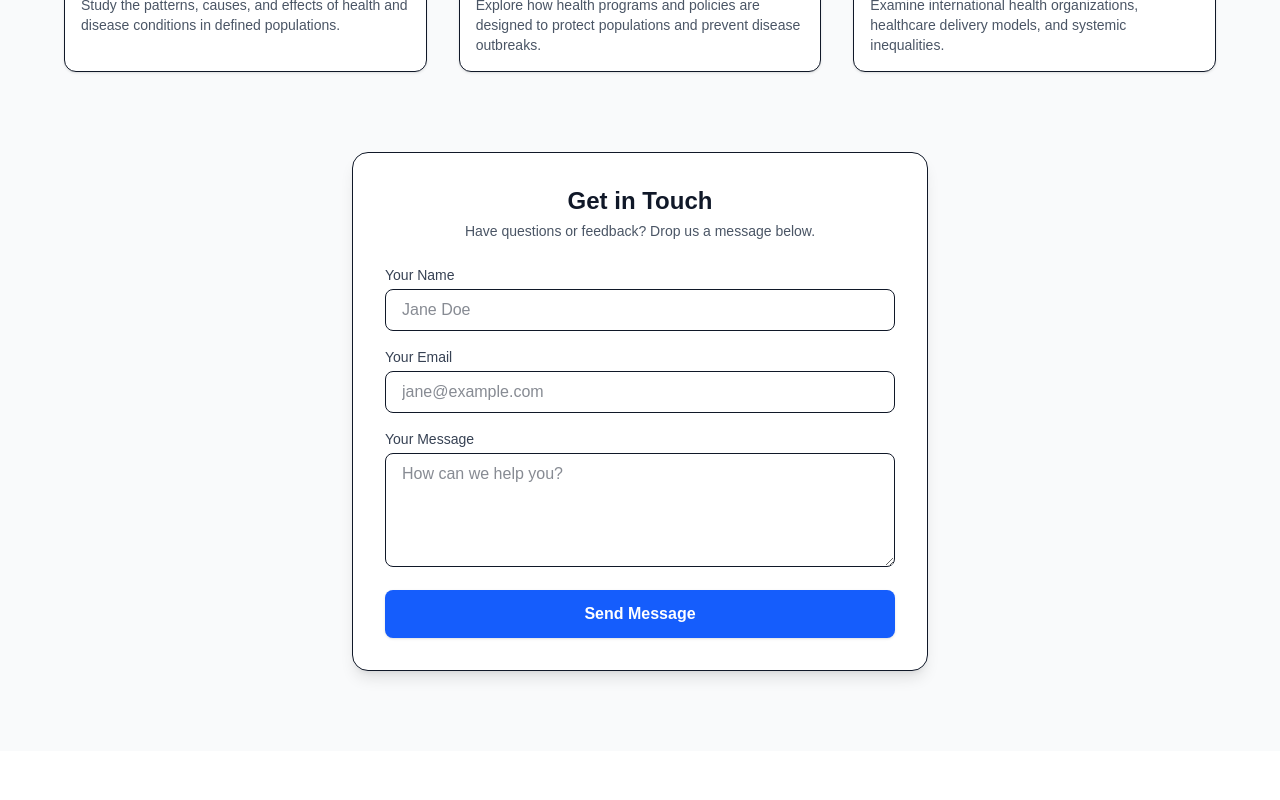
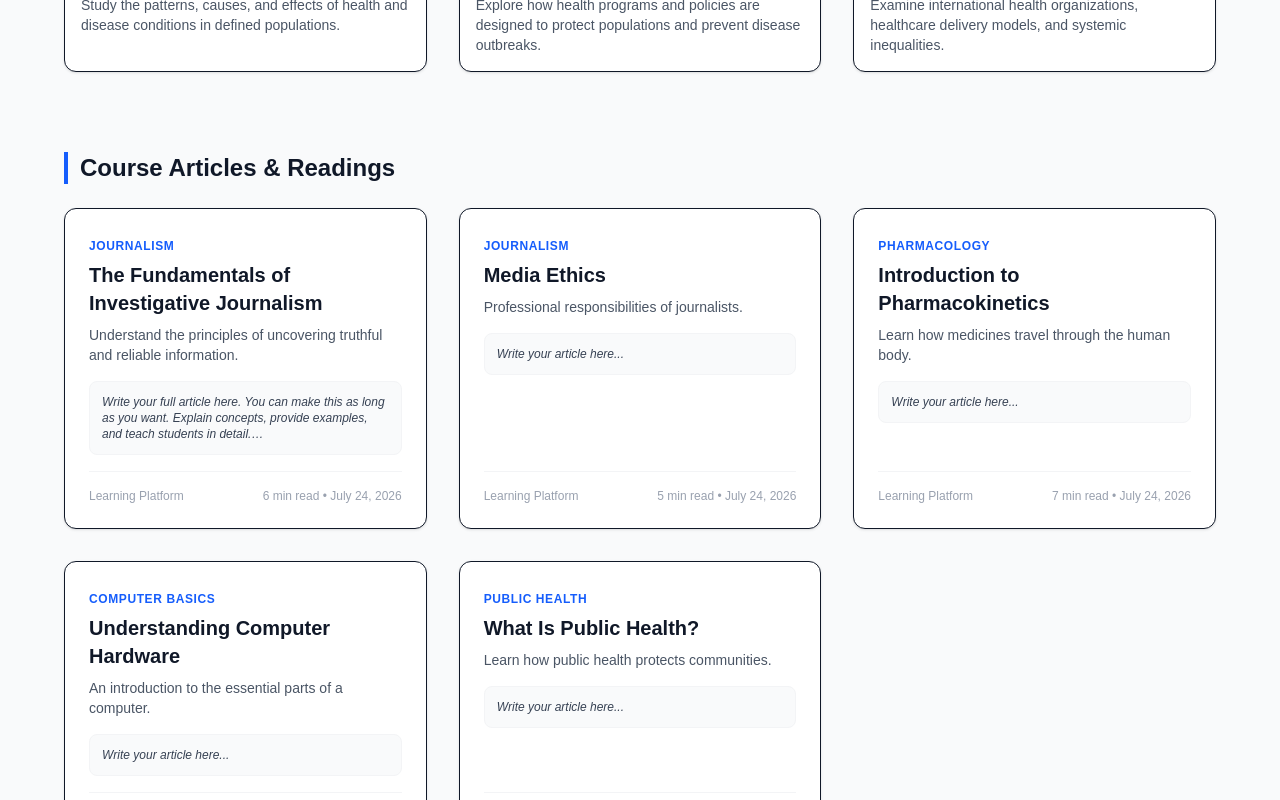
Before and after one commit to ttttt-glitch/Learning-Platform, a Next.js app: page / in a window 1280 px wide. Shown: the part 2000-2800 px from the top of the page. Before the commit the page ends 2751 px from the top, so only its background shows below. Built offline with nearby package versions, Linux system fonts and the light colour scheme.

Commit message:
fix duplicate content and video

```diff
--- a/app/components/CourseExplorer.tsx
+++ b/app/components/CourseExplorer.tsx
@@ -84,6 +84,77 @@ const COURSES = [
     embedUrl: "https://www.youtube.com/embed/1A2B3C4D5E6",
   },
 ];
+interface Article {
+  id: string;
+  category: string;
+  title: string;
+  summary: string;
+  content: string;
+  author: string;
+  readTime: string;
+  date: string;
+}
+
+const ARTICLES: Article[] = [
+  {
+    id: "journalism-1",
+    category: "Journalism",
+    title: "The Fundamentals of Investigative Journalism",
+    summary: "Understand the principles of uncovering truthful and reliable information.",
+    content: `Write your full article here. You can make this as long as you want. Explain concepts, provide examples, and teach students in detail.
+
+You can even write multiple paragraphs.
+
+This is where your lesson or article goes.`,
+    author: "Learning Platform",
+    readTime: "6 min read",
+    date: "July 24, 2026",
+  },
+
+  {
+    id: "journalism-2",
+    category: "Journalism",
+    title: "Media Ethics",
+    summary: "Professional responsibilities of journalists.",
+    content: "Write your article here...",
+    author: "Learning Platform",
+    readTime: "5 min read",
+    date: "July 24, 2026",
+  },
+
+  {
+    id: "pharmacology-1",
+    category: "Pharmacology",
+    title: "Introduction to Pharmacokinetics",
+    summary: "Learn how medicines travel through the human body.",
+    content: "Write your article here...",
+    author: "Learning Platform",
+    readTime: "7 min read",
+    date: "July 24, 2026",
+  },
+
+  {
+    id: "computer-1",
+    category: "Computer Basics",
+    title: "Understanding Computer Hardware",
+    summary: "An introduction to the essential parts of a computer.",
+    content: "Write your article here...",
+    author: "Learning Platform",
+    readTime: "8 min read",
+    date: "July 24, 2026",
+  },
+
+  {
+    id: "public-health-1",
+    category: "Public Health",
+    title: "What Is Public Health?",
+    summary: "Learn how public health protects communities.",
+    content: "Write your article here...",
+    author: "Learning Platform",
+    readTime: "6 min read",
+    date: "July 24, 2026",
+  },
+];
 
 export default function Home() {
   const [activeCategory, setActiveCategory] = useState("All");
@@ -100,6 +171,15 @@ export default function Home() {
     const matchesSearch =
       course.title.toLowerCase().includes(searchQuery.toLowerCase()) ||
       course.description.toLowerCase().includes(searchQuery.toLowerCase());
+    return matchesCategory && matchesSearch;
+  });
+
+  // Filter articles based on active category and search query
+  const filteredArticles = ARTICLES.filter((article) => {
+    const matchesCategory = activeCategory === "All" || article.category === activeCategory;
+    const matchesSearch =
+      article.title.toLowerCase().includes(searchQuery.toLowerCase()) ||
+      article.summary.toLowerCase().includes(searchQuery.toLowerCase());
     return matchesCategory && matchesSearch;
   });
 
@@ -150,6 +230,7 @@ export default function Home() {
         <h1 className="text-2xl font-bold text-blue-600">Learning Platform</h1>
         <div className="space-x-6 text-sm font-medium">
           <a href="#courses" className="hover:text-blue-600">Courses</a>
+          <a href="#articles" className="hover:text-blue-600">Articles</a>
           <a href="#contact" className="hover:text-blue-600">Contact Us</a>
         </div>
       </nav>
@@ -229,6 +310,38 @@ export default function Home() {
         )}
       </section>
 
+      {/* Course Articles & Resources Section */}
+      <section id="articles" className="max-w-6xl mx-auto mb-20">
+        <h3 className="text-2xl font-bold mb-6 border-l-4 border-blue-600 pl-3">Course Articles & Readings</h3>
+
+        {filteredArticles.length > 0 ? (
+          <div className="grid grid-cols-1 md:grid-cols-2 lg:grid-cols-3 gap-8">
+            {filteredArticles.map((article) => (
+              <div key={article.id} className="bg-white p-6 rounded-xl shadow border flex flex-col justify-between">
+                <div>
+                  <span className="text-xs font-semibold text-blue-600 uppercase tracking-wider">{article.category}</span>
+                  <h4 className="text-xl font-semibold mb-2 mt-1">{article.title}</h4>
+                  <p className="text-gray-600 text-sm mb-4">{article.summary}</p>
+                  <div className="bg-gray-50 p-3 rounded-lg border border-gray-100 mb-4">
+                    <p className="text-xs text-gray-700 italic whitespace-pre-line line-clamp-3">{article.content}</p>
+                  </div>
+                </div>
+                <div className="pt-4 border-t border-gray-100 flex justify-between items-center text-xs text-gray-400">
+                  <span>{article.author}</span>
+                  <span>{article.readTime} • {article.date}</span>
+                </div>
+              </div>
+            ))}
+          </div>
+        ) : (
+          <div className="text-center py-16 bg-white border border-gray-200 rounded-2xl shadow-sm">
+            <p className="text-gray-500 text-base font-medium">
+              No articles found matching your search.
+            </p>
+          </div>
+        )}
+      </section>
+
       {/* Contact Us Section with Formspree Async JSON Handler */}
       <section id="contact" className="max-w-xl mx-auto bg-white p-8 rounded-2xl shadow-lg border mb-12">
         <div className="text-center mb-6">
```
